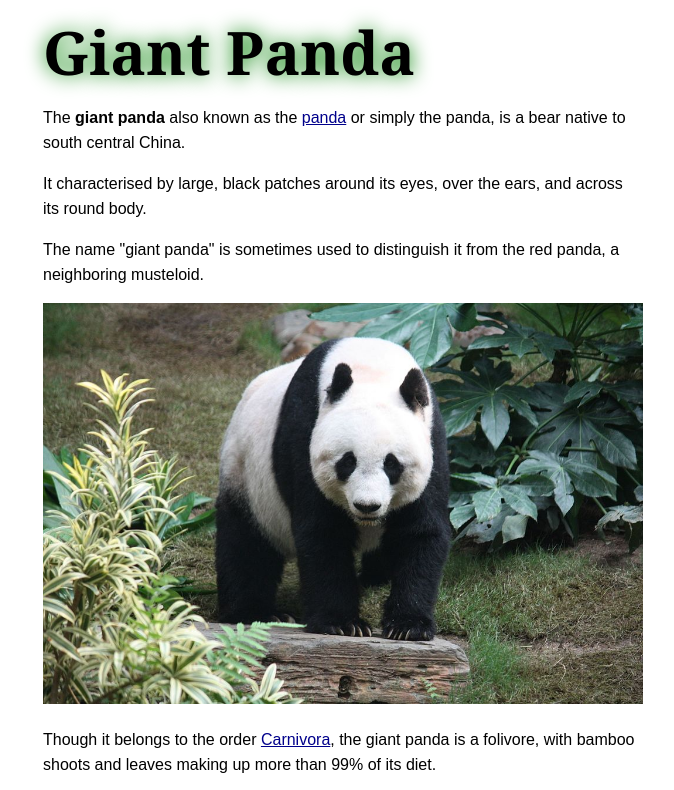
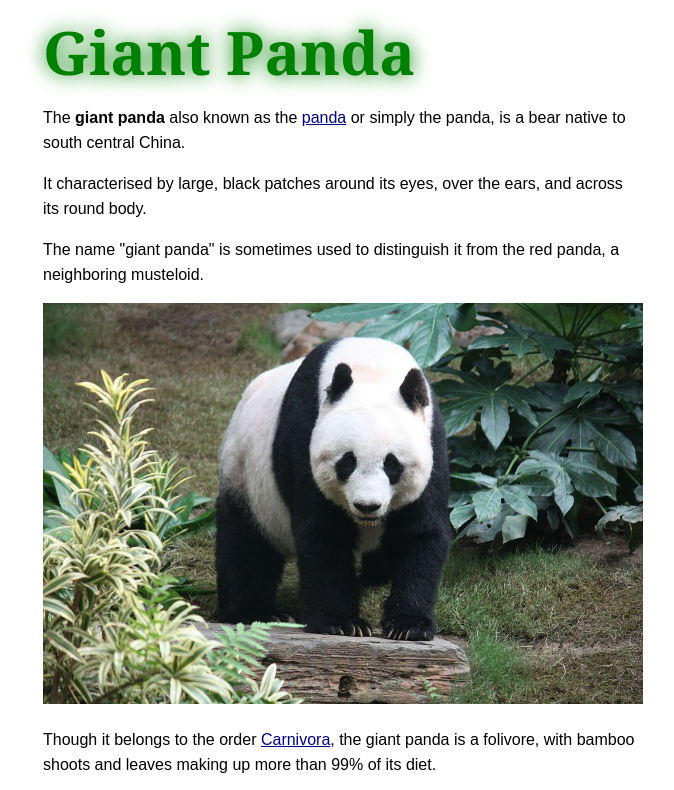
Before and after one commit to PintuPaul/GiantPanda, a plain HTML site: page index.html in a window 1280 px wide. Shown: the top 790 px of the page, without its empty margins (297-971 px from the left). Drawn offline with Linux system fonts and the light colour scheme.

Commit message:
Change heading color

```diff
--- a/pandastyle.css
+++ b/pandastyle.css
@@ -15,7 +15,6 @@ img {
 h1 {
     font-size: 60px;
     font-family: Georgia;
-    text-shadow: 5px 5px 0 green;
 }
 
 a{
@@ -24,4 +23,5 @@ a{
 
 h1, h2 {
     text-shadow: 0px 0px 20px green;
+    color: green;
 }
```
